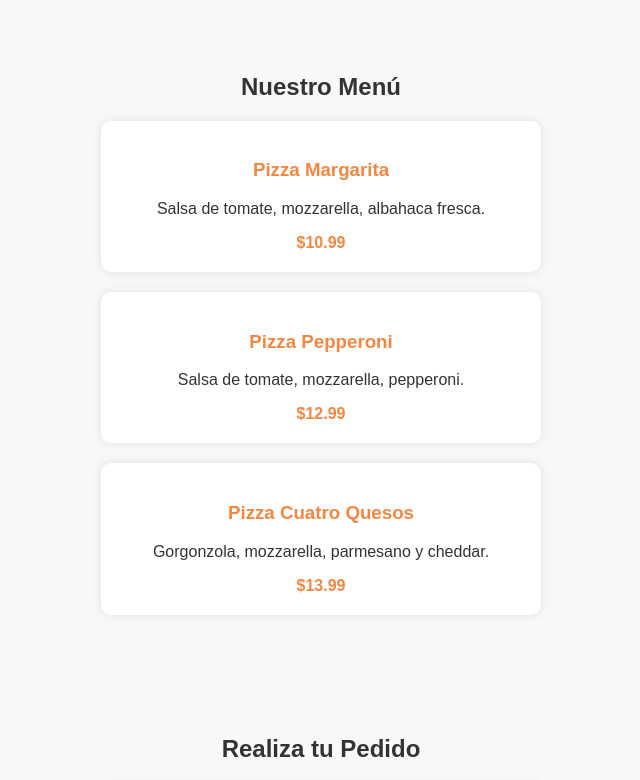
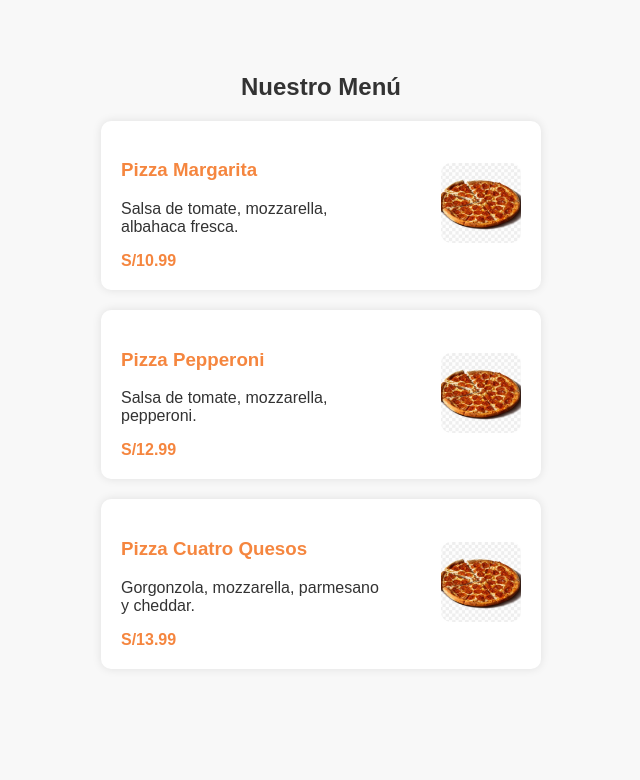
Before and after one commit to rommelcertus/ProyectoGrupo4, a plain HTML site: page index.html in a window 1280 px wide. Shown: the part 580-1360 px from the top of the page, without its empty margins (319-959 px from the left). Drawn offline with Linux system fonts and the light colour scheme.

Commit message:
update en informe para el repositorio

```diff
--- a/index.html
+++ b/index.html
@@ -29,22 +29,42 @@
 
     <section id="menu">
         <h2>Nuestro Menú</h2>
+
         <div class="menu-item">
+            <div class="menu-text">
                 <h3>Pizza Margarita</h3>
                 <p>Salsa de tomate, mozzarella, albahaca fresca.</p>
-            <span>$10.99</span>
+                <span>S/10.99</span>
             </div>
+            <div class="menu-image">
+                <img src="images/pizza.jpg" alt="Pizza Margarita">
+            </div>
+        </div>
+
         <div class="menu-item">
+            <div class="menu-text">
                 <h3>Pizza Pepperoni</h3>
                 <p>Salsa de tomate, mozzarella, pepperoni.</p>
-            <span>$12.99</span>
+                <span>S/12.99</span>
             </div>
+            <div class="menu-image">
+                <img src="images/pizza.jpg" alt="Pizza Pepperoni">
+            </div>
+        </div>
+
         <div class="menu-item">
+            <div class="menu-text">
                 <h3>Pizza Cuatro Quesos</h3>
                 <p>Gorgonzola, mozzarella, parmesano y cheddar.</p>
-            <span>$13.99</span>
+                <span>S/13.99</span>
+            </div>
+            <div class="menu-image">
+                <img src="images/pizza.jpg" alt="Pizza Cuatro Quesos">
+            </div>
         </div>
     </section>
+
+
 
     <section id="pedido">
         <h2>Realiza tu Pedido</h2>
@@ -71,9 +91,9 @@
 
     <section id="contacto">
         <h2>Contacto</h2>
-        <p>📍 Dirección: Calle Principal #123, Ciudad</p>
-        <p>📞 Teléfono: (123) 456-7890</p>
-        <p>📧 Email: contacto@deliziapizzeria.com</p>
+        <p>📍 Dirección: Calle Prescot #123, Lima San Isidro</p>
+        <p>📞 Teléfono: (51) 955239422</p>
+        <p>📧 Email: contacto@laromana.com.pe</p>
     </section>
 
     <footer>
--- a/style.css
+++ b/style.css
@@ -51,6 +51,11 @@ section {
 }
 
 /* Menú */
+#menu {
+    text-align: center;
+    padding: 40px;
+}
+
 .menu-item {
     background: white;
     padding: 20px;
@@ -59,6 +64,14 @@ section {
     max-width: 400px;
     border-radius: 10px;
     box-shadow: 0 0 10px rgba(0, 0, 0, 0.1);
+    display: flex;
+    align-items: center;
+    justify-content: space-between;
+}
+
+.menu-text {
+    text-align: left;
+    flex: 1;
 }
 
 .menu-item h3 {
@@ -68,6 +81,18 @@ section {
 .menu-item span {
     font-weight: bold;
     color: #F5863F;
+}
+
+.menu-image {
+    flex: 0.5;
+    text-align: right;
+}
+
+.menu-image img {
+    width: 80px;
+    height: 80px;
+    border-radius: 10px;
+    object-fit: cover;
 }
 
 /* Formulario de pedido */
```
Also changed, not shown: images/pizza.PNG (added), images/pizza.jpg (added). Lines whose indentation alone changed are shown as unchanged.
